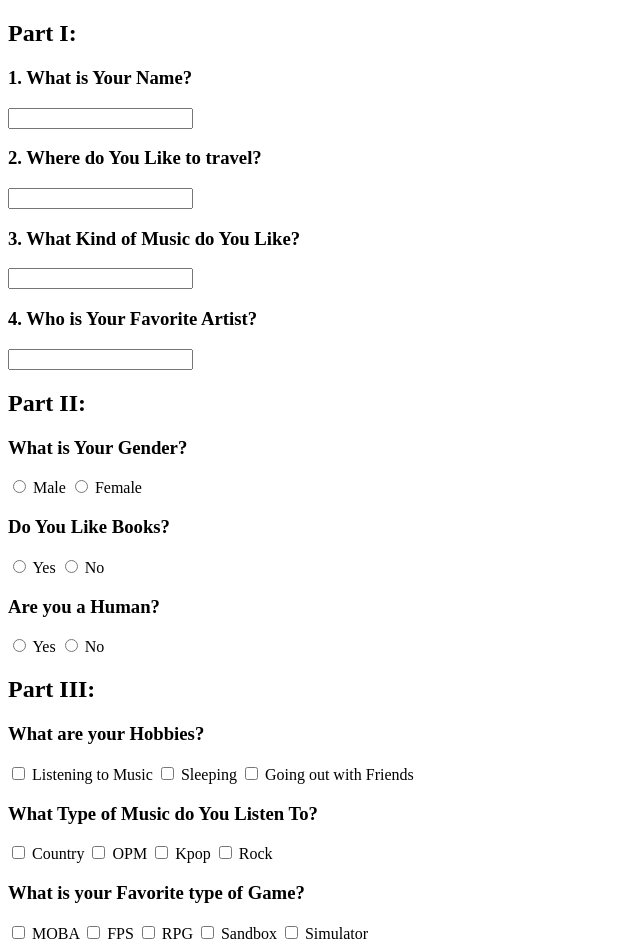
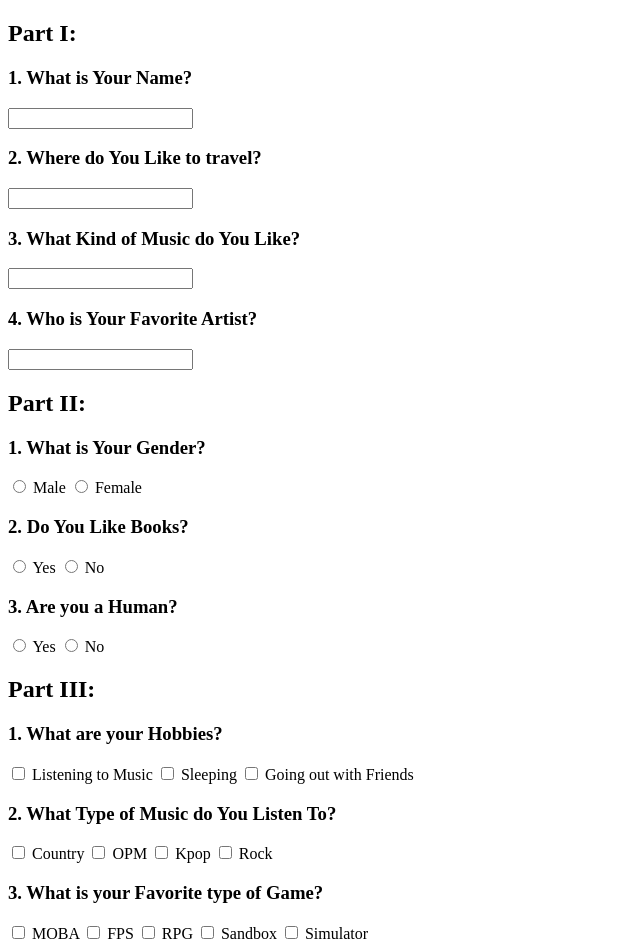
Before and after one commit to paulAngelo-ws/MID-Lab1, a plain HTML site: page index.html in a window 1280 px wide. Shown: the whole page, without its empty margins (0-640 px from the left). Drawn offline with Linux system fonts and the light colour scheme.

Commit message:
Text Changes

```diff
--- a/index.html
+++ b/index.html
@@ -25,15 +25,15 @@
     <h2>Part II:</h2>
 
     <div class="radioButton">
-        <h3>What is Your Gender?</h3>
+        <h3>1. What is Your Gender?</h3>
         <input type="radio" name="rq1"> Male
         <input type="radio" name="rq1"> Female
 
-        <h3>Do You Like Books?</h3>
+        <h3>2. Do You Like Books?</h3>
         <input type="radio" name="rq2"> Yes
         <input type="radio" name="rq2"> No
 
-        <h3>Are you a Human?</h3>
+        <h3>3. Are you a Human?</h3>
         <input type="radio" name="rq4"> Yes
         <input type="radio" name="rq4"> No
     </div>
@@ -41,18 +41,18 @@
     <h2>Part III:</h2>
 
     <div class="checkBox">
-        <h3>What are your Hobbies?</h3>
+        <h3>1. What are your Hobbies?</h3>
         <input type="checkbox" name=""> Listening to Music
         <input type="checkbox" name=""> Sleeping
         <input type="checkbox" name=""> Going out with Friends
 
-        <h3>What Type of Music do You Listen To?</h3>
+        <h3>2. What Type of Music do You Listen To?</h3>
         <input type="checkbox" name=""> Country
         <input type="checkbox" name=""> OPM
         <input type="checkbox" name=""> Kpop
         <input type="checkbox" name=""> Rock
 
-        <h3>What is your Favorite type of Game?</h3>
+        <h3>3. What is your Favorite type of Game?</h3>
         <input type="checkbox" name=""> MOBA
         <input type="checkbox" name=""> FPS
         <input type="checkbox" name=""> RPG
```
